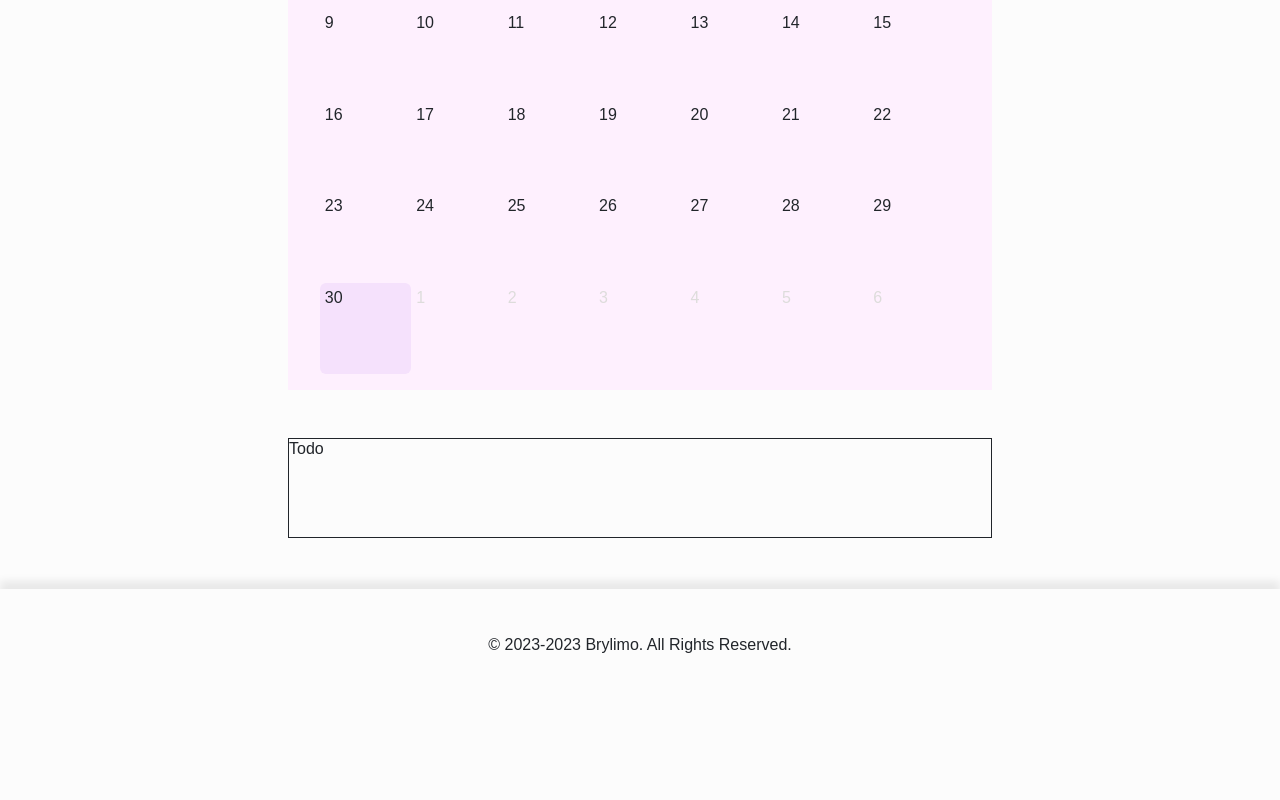
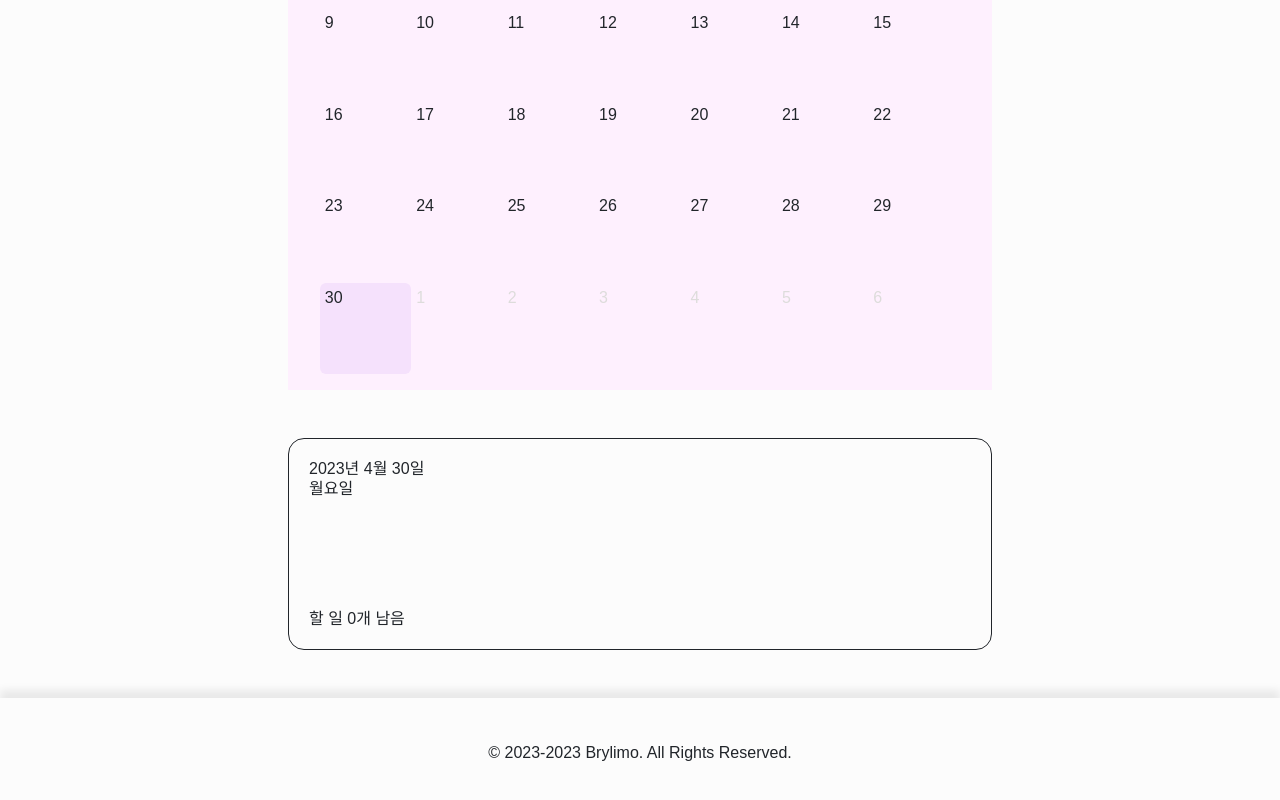
Before and after one commit to Brylimo/soogohaesseo, a React (Create React App) app in the folder soogohaesseo-client/: page / in a window 1280 px wide. Shown: the part 410-1210 px from the top of the page. Before the commit the page ends 1109 px from the top, so only its background shows below. Built offline with nearby package versions, Linux system fonts and the light colour scheme.

Commit message:
todo 리스트 개발중

```diff
--- a/soogohaesseo-client/src/components/Todo.tsx
+++ b/soogohaesseo-client/src/components/Todo.tsx
@@ -1,14 +1,50 @@
+import { useEffect } from "react";
 import styled from "styled-components";
 
 const TodoFrame = styled.div`
     border: 1px solid;
-    height: 100px;
+    min-height: 100px;
     width: 55%;
     margin-top: 48px;
+    border-radius: 1rem;
 `;
 
-const Todo = () => {
-    return <TodoFrame>Todo</TodoFrame>;
+const TodoHeader = styled.div`
+    display: flex;
+    flex-direction: column;
+    justify-contents: space-between;
+    padding: 20px;
+`;
+
+const TodoDay = styled.div`
+    display: flex;
+    flex-direction: column;
+    height: 150px;
+`;
+
+interface TodoProps {
+    selectedDate: Date,
+}
+
+const Todo = ({ selectedDate }:TodoProps) => {
+    const week = ["월요일", "화요일", "수요일", "목요일", "금요일", "토요일", "일요일"];
+    useEffect(() => {
+        // @todo api call
+    }, []);
+
+    return (
+        <TodoFrame>
+            <TodoHeader>
+                <TodoDay>
+                    <span>{selectedDate.getFullYear()}년 {selectedDate.getMonth()+1}월 {selectedDate.getDate()}일</span>
+                    <span>{week[selectedDate.getDay()]}</span>
+                </TodoDay>
+                <div>
+                    할 일 0개 남음
+                </div>
+            </TodoHeader>
+        </TodoFrame>
+    );
 }
 
 export default Todo;
--- a/soogohaesseo-client/src/routes/Calendar.tsx
+++ b/soogohaesseo-client/src/routes/Calendar.tsx
@@ -37,7 +37,7 @@ const Calendar = () => {
                 <CalendarBody currentMonth={currentMonth} selectedDate={selectedDate} setSelectedDate={setSelectedDate} />
             </CalendarFrame>
 
-            <Todo />
+            <Todo selectedDate={selectedDate} />
         </Frame>
     );
 }
```
